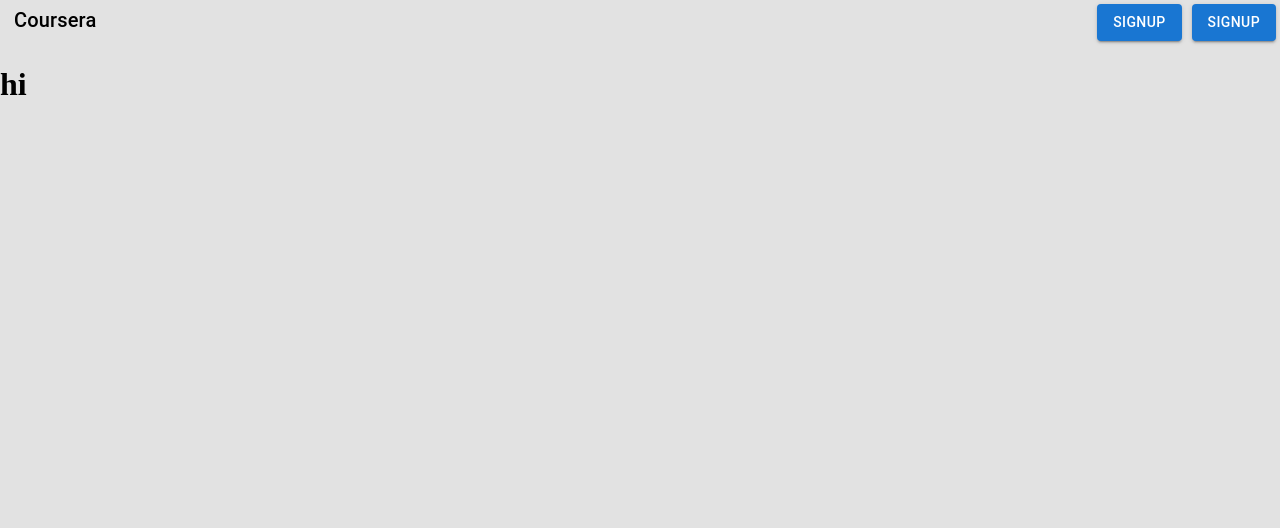
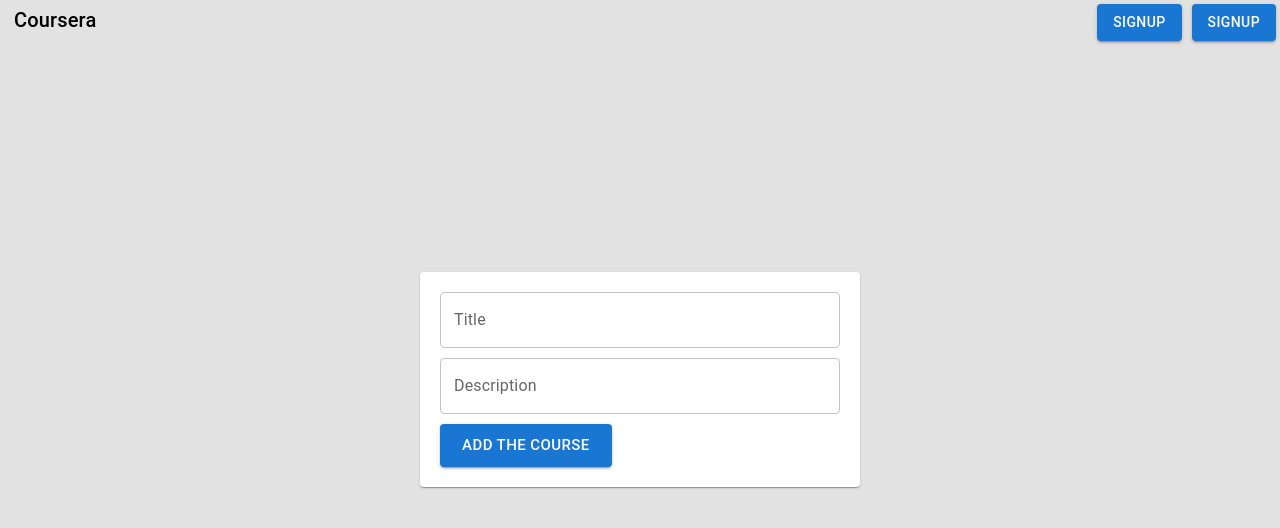
Before and after one commit to rishikrc3/course_backend, a React (Vite) app in the folder frontend/: page /addcourse in a window 1280 px wide. Shown: the top 528 px of the page. Built offline with nearby package versions, Linux system fonts and the light colour scheme.

Commit message:
add_course_skeleton

```diff
--- a/frontend/src/Addcourse.jsx
+++ b/frontend/src/Addcourse.jsx
@@ -1,9 +1,54 @@
 import React from "react";
-
+import TextField from "@mui/material/TextField";
+import Button from "@mui/material/Button";
+import { Card } from "@mui/material";
+import { useState } from "react";
 const Addcourse = () => {
+  const [title, setTitle] = useState("");
+  const [description, setDescription] = useState("");
+  const [image, setImage] = useState("");
+  const [price, setPrice] = useState(0);
   return (
-    <div>
-      <h1>hi</h1>
+    <div
+      style={{
+        display: "flex",
+        justifyContent: "center",
+        minHeight: "80vh",
+        flexDirection: "column",
+      }}
+    >
+      <div style={{ display: "flex", justifyContent: "center" }}>
+        <Card
+          varint={"outlined"}
+          style={{ width: 400, padding: 20, marginTop: 30, height: "100%" }}
+        >
+          {" "}
+          <TextField
+            style={{ marginBottom: 10 }}
+            onChange={(e) => {
+              setTitle(e.target.value);
+            }}
+            fullWidth={true}
+            label="Title"
+            variant="outlined"
+            type={"password"}
+          />
+          <TextField
+            style={{ marginBottom: 10 }}
+            onChange={(e) => {
+              setDescription(e.target.value);
+            }}
+            fullWidth={true}
+            label="Description"
+            variant="outlined"
+            type={"password"}
+          />
+          <Button size={"large"} variant="contained">
+            {" "}
+            Add the course
+          </Button>
+        </Card>
+      </div>
     </div>
   );
 };
--- a/frontend/src/Signup.jsx
+++ b/frontend/src/Signup.jsx
@@ -54,12 +54,12 @@ const Signup = () => {
               }
               console.log(email);
               console.log(password);
-              let username = email;
+
               fetch("http://localhost:3000/admin/signup", {
                 method: "POST",
                 body: JSON.stringify({
-                  username,
-                  password,
+                  username: email,
+                  password: password,
                 }),
                 headers: {
                   "Content-type": "application/json",
```
